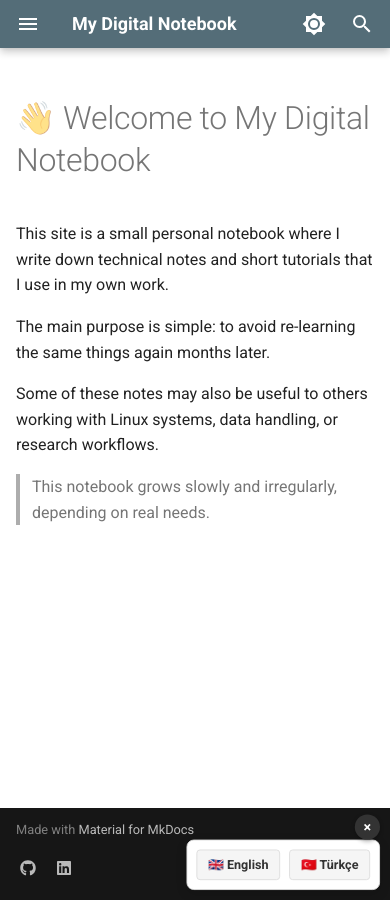
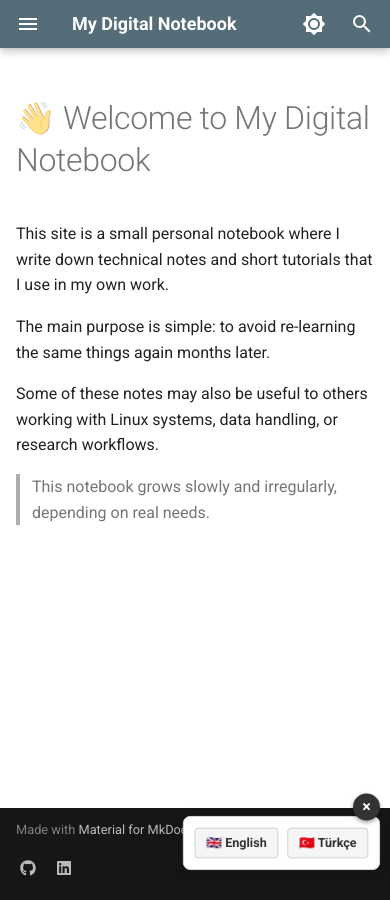
Before and after one commit to sbilmis/my_tutorials, an MkDocs documentation site: the page built from docs/index.md, in a window 390 px wide. Built offline with MkDocs 1.6.1 and Material for MkDocs 9.7.7, drawn with Linux system fonts in a browser that asks for light colours; comment, search, counter and statistics services are not loaded.

Commit message:
responsive prblem on cell phones

```diff
--- a/overrides/main.html
+++ b/overrides/main.html
@@ -9,17 +9,17 @@
 {% block content %}
 {{ super() }}
 
-<div id="translation-box" style="position:fixed; bottom:20px; right:20px; z-index:9999; display:flex; flex-direction:column; align-items:flex-end; gap:5px;">
+<div id="translation-box" style="display:flex; flex-direction:column; align-items:flex-end; gap:5px; position:fixed; bottom:20px; right:20px; z-index:999999;">
 
-    <button onclick="closeWidget()" title="Close Translator" style="background:#333; color:white; border:none; width:28px; height:28px; border-radius:50%; cursor:pointer; font-weight:bold; font-size:16px; line-height:1; box-shadow:0 2px 5px rgba(0,0,0,0.3); margin-bottom:-5px; z-index:10001; display:flex; align-items:center; justify-content:center;">
+    <button onclick="closeWidget()" aria-label="Close Translator" style="background:#333; color:white; border:none; width:30px; height:30px; border-radius:50%; cursor:pointer; font-weight:bold; font-size:18px; line-height:1; box-shadow:0 2px 5px rgba(0,0,0,0.4); margin-bottom:-10px; z-index:1000000; display:flex; align-items:center; justify-content:center;">
         &times;
     </button>
 
-    <div style="background:white; padding:10px; border-radius:8px; box-shadow:0px 4px 12px rgba(0,0,0,0.15); border: 1px solid #e0e0e0; display:flex; align-items:center; gap:10px;">
-        <button onclick="setLanguage('en')" style="background:#f5f5f5; border:1px solid #ddd; padding:8px 12px; border-radius:4px; cursor:pointer; font-size:14px; color:#333; font-weight:bold; font-family:Roboto,sans-serif;">
+    <div style="background:white; padding:12px; border-radius:8px; box-shadow:0px 4px 15px rgba(0,0,0,0.2); border: 1px solid #e0e0e0; display:flex; align-items:center; gap:10px;">
+        <button onclick="setLanguage('en')" style="background:#f5f5f5; border:1px solid #ccc; padding:8px 12px; border-radius:4px; cursor:pointer; font-size:14px; color:#333; font-weight:bold;">
             🇬🇧 English
         </button>
-        <button onclick="setLanguage('tr')" style="background:#f5f5f5; border:1px solid #ddd; padding:8px 12px; border-radius:4px; cursor:pointer; font-size:14px; color:#333; font-weight:bold; font-family:Roboto,sans-serif;">
+        <button onclick="setLanguage('tr')" style="background:#f5f5f5; border:1px solid #ccc; padding:8px 12px; border-radius:4px; cursor:pointer; font-size:14px; color:#333; font-weight:bold;">
             🇹🇷 Türkçe
         </button>
         <div id="google_translate_element" style="display:none;"></div>
@@ -27,39 +27,41 @@
 </div>
 
 <script type="text/javascript">
-  // A. MEMORY CHECK
+  // 1. Check if user previously closed the widget
   if (sessionStorage.getItem('translation-widget-closed') === 'true') {
       document.getElementById('translation-box').style.display = 'none';
   }
 
-  // B. Initialize Google Translate
+  // 2. Initialize Google Translate (Inline Layout to avoid top bar)
   function googleTranslateElementInit() {
     new google.translate.TranslateElement({
       pageLanguage: 'en',
       includedLanguages: 'tr,en',
-      layout: google.translate.TranslateElement.InlineLayout.SIMPLE, // Helps prevent the bar
+      layout: google.translate.TranslateElement.InlineLayout.SIMPLE,
       autoDisplay: false
     }, 'google_translate_element');
   }
 
-  // C. Language Switcher
+  // 3. Language Switcher
   function setLanguage(lang) {
       if (lang === 'en') {
+          // Clear cookies to reset translation
           document.cookie = "googtrans=; expires=Thu, 01 Jan 1970 00:00:00 UTC; path=/;";
           document.cookie = "googtrans=; expires=Thu, 01 Jan 1970 00:00:00 UTC; path=" + window.location.pathname;
+          location.reload();
       } else {
           document.cookie = "googtrans=/en/tr; path=/";
+          location.reload();
       }
-      location.reload();
   }
 
-  // D. Close Function
+  // 4. Close Widget Function
   function closeWidget() {
       document.getElementById('translation-box').style.display = 'none';
       sessionStorage.setItem('translation-widget-closed', 'true');
   }
 
-  // E. Prevent Code Block Translation
+  // 5. Prevent Code Blocks from being translated
   document.addEventListener("DOMContentLoaded", function() {
       var codeBlocks = document.querySelectorAll('pre, code, .highlight');
       codeBlocks.forEach(function(block) {
@@ -71,18 +73,18 @@
 <script type="text/javascript" src="https://translate.google.com/translate_a/element.js?cb=googleTranslateElementInit"></script>
 
 <style>
-    /* 1. Hide the Google Banner Frame aggressively */
+    /* HIDES THE TOP BAR SHOWN IN YOUR SCREENSHOT */
     .goog-te-banner-frame.skiptranslate {
         display: none !important;
     }
 
-    /* 2. Force the website body back to the top (Google tries to add top:40px) */
+    /* MOVES THE WEBSITE BACK TO THE TOP */
     body {
         top: 0px !important;
         position: static !important;
     }
 
-    /* 3. Hide Google Tooltips */
+    /* HIDES GOOGLE TOOLTIPS */
     .goog-tooltip {
         display: none !important;
     }
@@ -95,12 +97,12 @@
         box-shadow: none !important;
     }
 
-    /* 4. Make the custom widget mobile-friendly */
+    /* MOBILE ADJUSTMENTS */
     @media (max-width: 480px) {
         #translation-box {
             right: 10px !important;
-            bottom: 10px !important;
-            transform: scale(0.9); /* Shrink slightly on small phones */
+            bottom: 30px !important; /* Moved up slightly to avoid bottom bezel */
+            transform: scale(0.9);
             transform-origin: bottom right;
         }
     }
```
Also changed, not shown: other parts of overrides/main.html (+1 -1 lines), site/data_management/downloading-large-datasets/index.html, site/emacs/e1/index.html, site/emacs/index.html, site/index.html.
